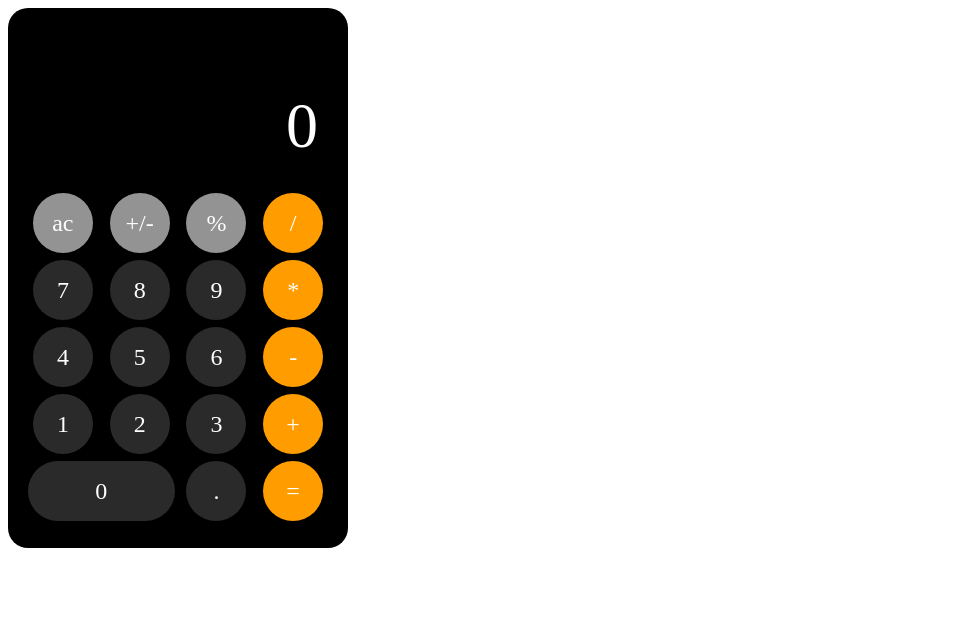
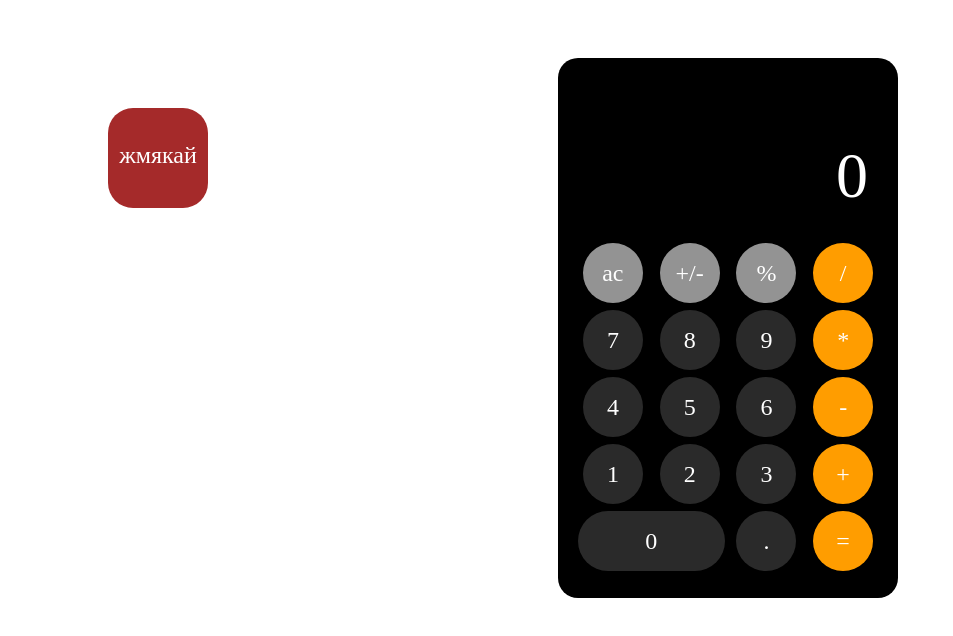
Before and after one commit to ArtyomUsov/calculator, a plain HTML site: page index.html in a window 1280 px wide. Shown: the whole page, without its empty margins (0-953 px from the left). Drawn offline with Linux system fonts and the light colour scheme.

Commit message:
Add change colour button

```diff
--- a/index.html
+++ b/index.html
@@ -8,6 +8,7 @@
     <link rel="stylesheet" href="style.css">
 </head>
 <body>
+    <div class="btn multy">жмякай</div>
     <div class="calc">
         <div class="calc-display">
             <p>0</p>
--- a/scrits.js
+++ b/scrits.js
@@ -85,3 +85,10 @@ document.querySelector('.buttons').onclick = (event) => {
     }
 }
 console.log(3)
+
+function changeColour () {
+    let changeBlock = document.querySelector( ".multy" );
+    changeBlock.style.background = "black";
+}
+
+document.querySelector('.multy').onclick = changeColour;
--- a/style.css
+++ b/style.css
@@ -1,5 +1,6 @@
 .calc {
-    /* margin: 50px auto; */
+    position: absolute;
+    margin: 50px 550px;
     width: 300px;
     height: 500px;
     background-color: black;
@@ -49,6 +50,20 @@
     width: 100%;
     border-radius: 34px;
 }
+.btn.multy {
+    position: absolute;
+    margin: 100px 100px;
+    height: 100px;
+    width: 100px;
+    border-radius: 25%;
+    background-color: brown;
+    color: rgb(255, 255, 255);
+    line-height: 95px;
+    text-align: center;
+    cursor: pointer;
+    user-select: none;
+    font-size: 1.5rem;
+}
 .btn:hover {
     filter: brightness(120%);
 }
```
